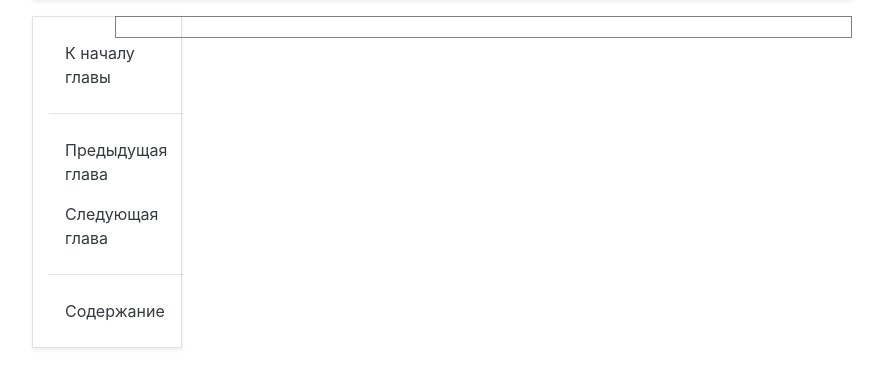
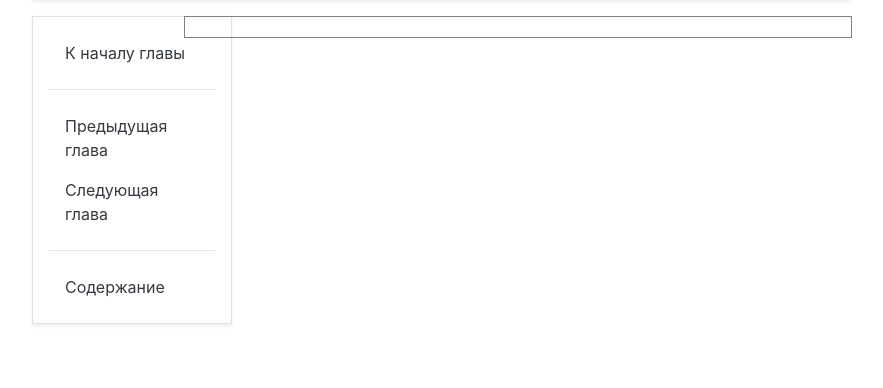
Before and after one commit to Interligo/django-blog-for-stories, a Django app: template blog/blog/templates/book/chapter_detail.html in a window 1280 px wide. Shown: the part 126-514 px from the top of the page, without its empty margins (198-1081 px from the left). Run offline with Django 3.2, Linux system fonts and the light colour scheme; the template is opened without the code that fills it, so the values that code supplies are empty; parts of the project's set-up code (start-up, migrations or seed data) failed here and were passed over; some libraries are stand-ins or nearby versions.

Commit message:
Update chapter detail template: add indents

```diff
--- a/blog/blog/templates/book/chapter_detail.html
+++ b/blog/blog/templates/book/chapter_detail.html
@@ -7,9 +7,11 @@
 
 {% block content %}
 
+<!--TODO: красивый вывод текста главы-->
+
     <div class="container-fluid">
         <div class="row" style="padding-right: 0px;">
-            <div class="d-flex flex-column p-3 px-1 position-fixed bg-white border shadow-sm" style="width: 150px;" id="fixed-sidebar">
+            <div class="d-flex flex-column p-3 px-1 position-fixed bg-white border shadow-sm" style="width: 200px;" id="fixed-sidebar">
                 <ul class="nav nav-pills flex-column mb-auto">
                     <li class="nav-item">
                         <a href="{% url 'book:chapter_detail' chapter.id %}" class="nav-link text-dark" id="chapter-begin">
@@ -45,7 +47,7 @@
                 </ul>
             </div>
 
-            <div class="col offset-md-1" style="padding-right: 0px;" id="chapter-text">
+            <div class="col offset-md-2" style="padding-right: 0px;" id="chapter-text">
                 <p style="border: 1px solid gray; padding: 10px;">
                     {{ chapter.chapter_text }}
                 </p>
```
